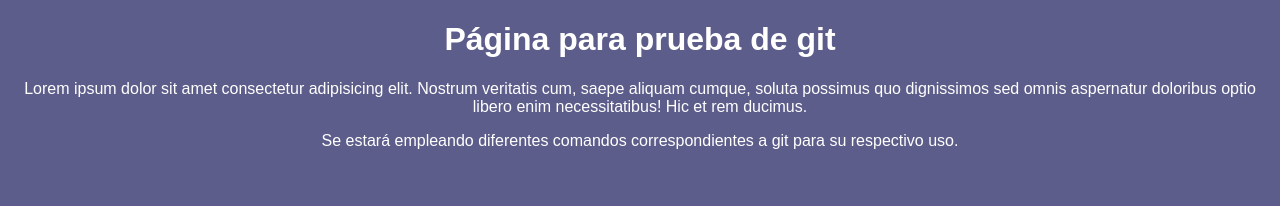
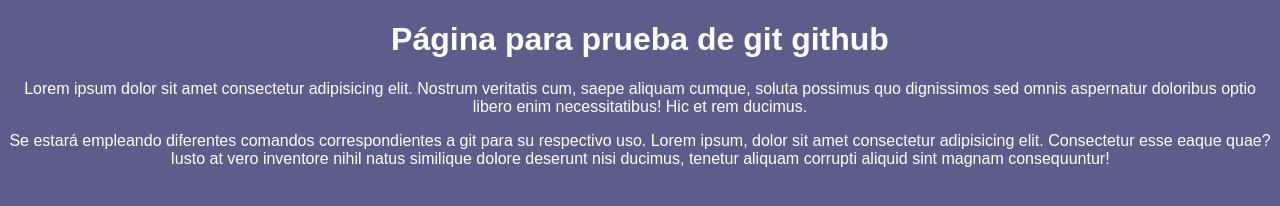
Before and after one commit to MiguelIcal/WebSite, a plain HTML site: page index.html in a window 1280 px wide. Drawn offline with Linux system fonts and the light colour scheme.

Commit message:
Una version de Website

```diff
--- a/index.html
+++ b/index.html
@@ -8,8 +8,8 @@
     <title>Welcome to Website</title>
 </head>
 <body>
-    <h1>Página para prueba de git</h1>
+    <h1>Página para prueba de git github</h1>
     <p>Lorem ipsum dolor sit amet consectetur adipisicing elit. Nostrum veritatis cum, saepe aliquam cumque, soluta possimus quo dignissimos sed omnis aspernatur doloribus optio libero enim necessitatibus! Hic et rem ducimus.</p>
-    <p>Se estará empleando diferentes comandos correspondientes a git para su respectivo uso.</p>
+    <p>Se estará empleando diferentes comandos correspondientes a git para su respectivo uso. Lorem ipsum, dolor sit amet consectetur adipisicing elit. Consectetur esse eaque quae? Iusto at vero inventore nihil natus similique dolore deserunt nisi ducimus, tenetur aliquam corrupti aliquid sint magnam consequuntur!</p>
 </body>
 </html>
```
